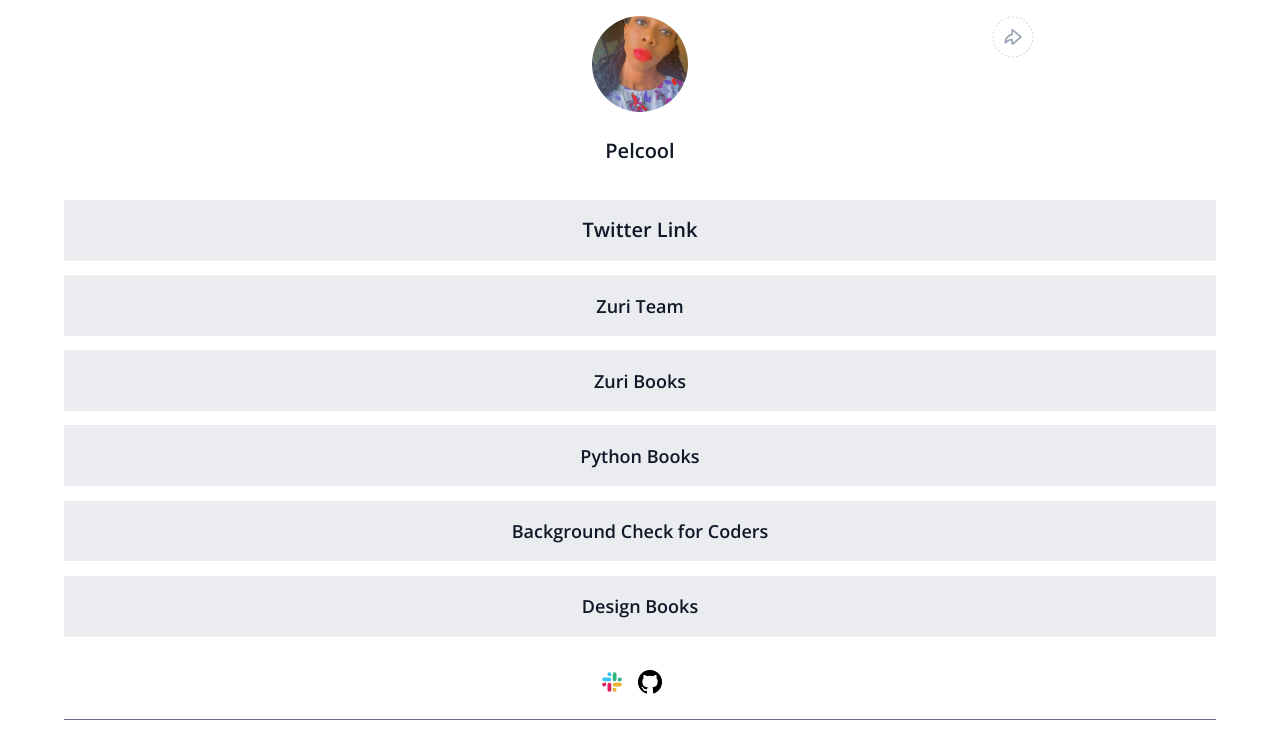
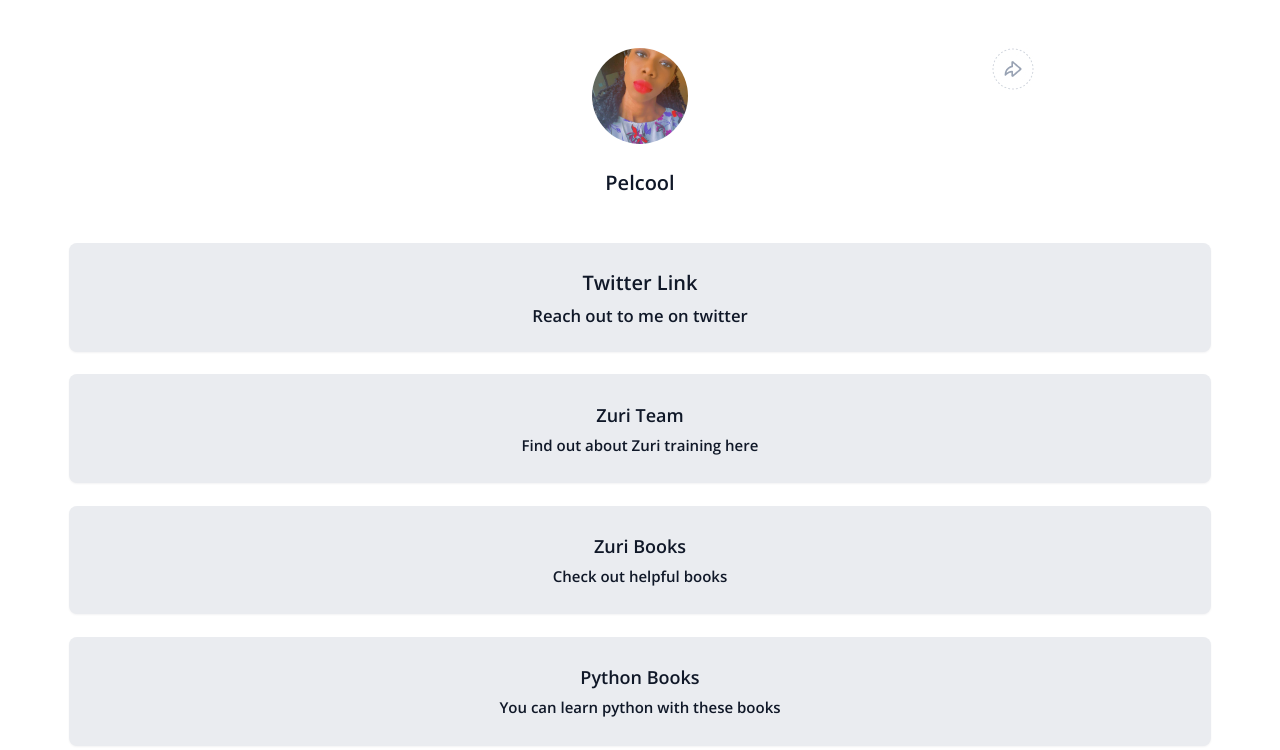
Before and after one commit to Okewusi/linktree, a React (Create React App) app: page / in a window 1280 px wide. Shown: the top 750 px of the page. Built offline with nearby package versions, Linux system fonts and the light colour scheme.

Commit message:
border radius adjusted

```diff
--- a/src/App.css
+++ b/src/App.css
@@ -1,10 +1,10 @@
 :root{
   box-sizing: border-box;
-  overflow: hidden;
 }
 .App {
-  width: 100vw;
-  height: 100vh;
+  /* width: 100vw;
+  height: 100vh; */
   font-family: 'Open Sans', sans-serif;
-  margin: .5rem 0;
+  /* margin: .5rem 0; */
+  padding: 2rem;
 }
--- a/src/components/Link.js
+++ b/src/components/Link.js
@@ -1,9 +1,13 @@
 import React from 'react'
 import "./link.css"
 
-const Link = ({href, socials, name}) => {
+const Link = ({href, socials, name,subtext}) => {
   return (
-    <a href={href} className="link" id={name} target="_blank" rel='noopener noreferrer'>{socials}</a>
+      <a
+        href={href}  id={name} target="_blank" className="link" rel='noopener noreferrer'>
+        {socials}
+        <sub>{subtext}</sub>
+      </a>
   )
 }
 
--- a/src/components/LinkSection.js
+++ b/src/components/LinkSection.js
@@ -7,12 +7,12 @@
 
   return (
     <div id='LinkSectionContainer'>
-      <Link href='https://twitter.com/pelcool' name="twitter" socials="Twitter Link" />
-      <Link href='https://training.zuri.team/' name="btn__zuri" socials="Zuri Team" />
-      <Link href='http://books.zuri.team' name="books" socials="Zuri Books" />
-      <Link href='http://books.zuri.team/python-for-begineers?ref_id=ComfortOluwapelumi' name="book_python" socials="Python Books" />
-      <Link href='https://background.zuri.team' name="pitch" socials="Background Check for Coders" />
-      <Link href='https://books.zuri.team/design-rules' name="book_design" socials="Design Books" />
+      <Link href='https://twitter.com/pelcool' name="twitter" socials="Twitter Link" subtext="Reach out to me on twitter" />
+      <Link href='https://training.zuri.team/' name="btn__zuri" socials="Zuri Team" subtext="Find out about Zuri training here"/>
+      <Link href='http://books.zuri.team' name="books" socials="Zuri Books" subtext="Check out helpful books"/>
+      <Link href='http://books.zuri.team/python-for-begineers?ref_id=ComfortOluwapelumi' name="book_python"  socials="Python Books" subtext="You can learn python with these books" />
+      <Link href='https://background.zuri.team' name="pitch" socials="Background Check for Coders" subtext="Find out about programmers"/>
+      <Link href='https://books.zuri.team/design-rules' name="book_design" socials="Design Books" subtext="Learn UI designs"/>
       <Tech />
     </div>
   )
--- a/src/components/Profile.css
+++ b/src/components/Profile.css
@@ -38,7 +38,9 @@
     position: absolute;
     left: 45vw;
 }
-
+/* a{
+    cursor: pointer;
+} */
 
 @media (min-width:600px){
     #share_link{
--- a/src/components/Profile.js
+++ b/src/components/Profile.js
@@ -9,8 +9,12 @@
     <div id='profile'>
         <div id='profileContainer'>
           <img src={profilePicture} id='profile_img' alt='profile'/>
-          <img src={mobile} id='mobile_share' alt='profile'/>
-          <img src={share} id='share_link' alt='share button'/>
+          <a href='_'>
+            <img src={mobile} id='mobile_share' alt='profile'/>
+          </a>
+          <a href='_'>
+            <img src={share} id='share_link' alt='share button'/>
+          </a>
         </div>
         <p id='twitter'>Pelcool</p>
         <p id='slack'>Comfort Oluwapelumi</p>
--- a/src/components/footer.css
+++ b/src/components/footer.css
@@ -1,7 +1,8 @@
 .footerContainer{
     width: 90%;
-    padding: 2rem;
-    color: #667085
+    padding: 3rem;
+    color: #667085;
+    border-top: .1px solid #667085;
 }
 
 @media (min-width:600px){
--- a/src/components/link.css
+++ b/src/components/link.css
@@ -1,19 +1,24 @@
 .link{
     width: 90%;
-    height: 2.7rem;
+    padding: 1.5rem;
     background-color: #EAECF0;
     text-align: center;
     display: flex;
+    border-radius: .5rem;
+    gap: 0.5rem;
+    flex-direction: column;
     align-items: center;
     justify-content: center;
     font-size: 18px;
-    line-height: 28px;
     font-weight: 500;
+    box-shadow: 0px 1px 2px rgba(16, 24, 40, 0.05);
+    transition: 0.2s ease-in-out;
+    margin: .7rem 0;
     text-decoration: none;
     color: #101828;
     cursor: pointer;
+}
 
-}
 
 @media (min-width:600px){
     .link{
--- a/src/components/linksection.css
+++ b/src/components/linksection.css
@@ -1,6 +1,5 @@
 #LinkSectionContainer{
-    width: 100%;
-    height: 60%;
+    width: 90%;
     display: flex;
     flex-direction: column;
     align-items: center;
@@ -11,6 +10,5 @@
 @media (min-width:600px){
     #LinkSectionContainer{
         width: 100%;
-        height: 65%;
     }
 }
--- a/src/components/tech.css
+++ b/src/components/tech.css
@@ -5,7 +5,8 @@
     display: flex;
     align-items: center;
     justify-content: center;
-    border-bottom: .1px solid #667085;
+    margin-bottom: 2rem;
+
 }
 
 #techContainer a{
```
